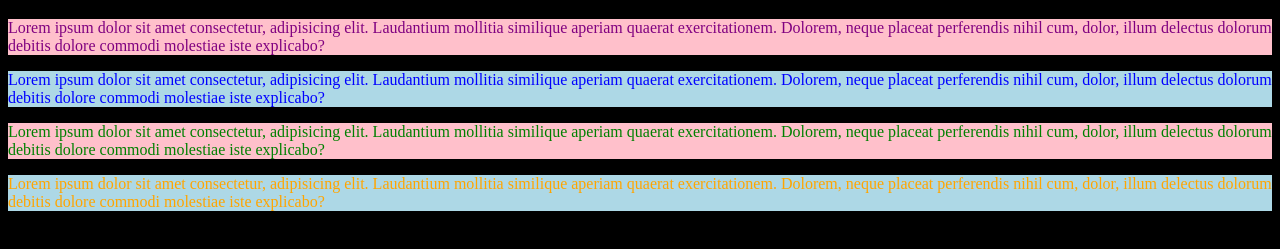
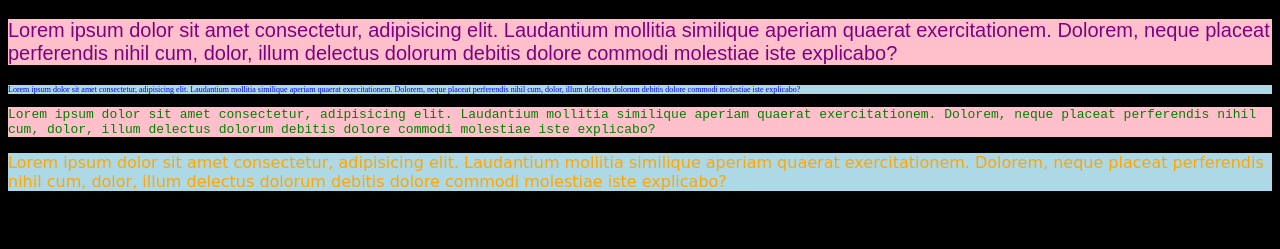
Before and after one commit to vilas0309/web-dev-practice, a plain HTML site: page different-css-type.html in a window 1280 px wide. Shown: the part 61-310 px from the top of the page. Drawn offline with Linux system fonts and the light colour scheme.

Commit message:
learnt how to work with fonts and coloring.

```diff
--- a/different-css-type.css
+++ b/different-css-type.css
@@ -1,15 +1,22 @@
 /* This external CSS file is linked to the HTML file to style the paragraphs with different colors and background colors for odd and even paragraphs. */
+/* The colors are defined using different CSS color formats: named colors, RGB, HEX, and HSL. */
 #p1{
     color:purple;
+    font-family:sans-serif;
+    font-size: 20px;
 }
 #p2{
-    color:blue;
+    color:rgb(0, 0, 255);
+    font-family:serif;
+    font-size: 0.5em;
 }
 #p3{
-    color:green;
+    color:#008000;
+    font-family:monospace;
 }
 #p4{
-    color:orange;
+    color:hsl(39, 100%, 50%);
+    font-family:cursive;
 }
 .odd{
     background-color: pink;
```
